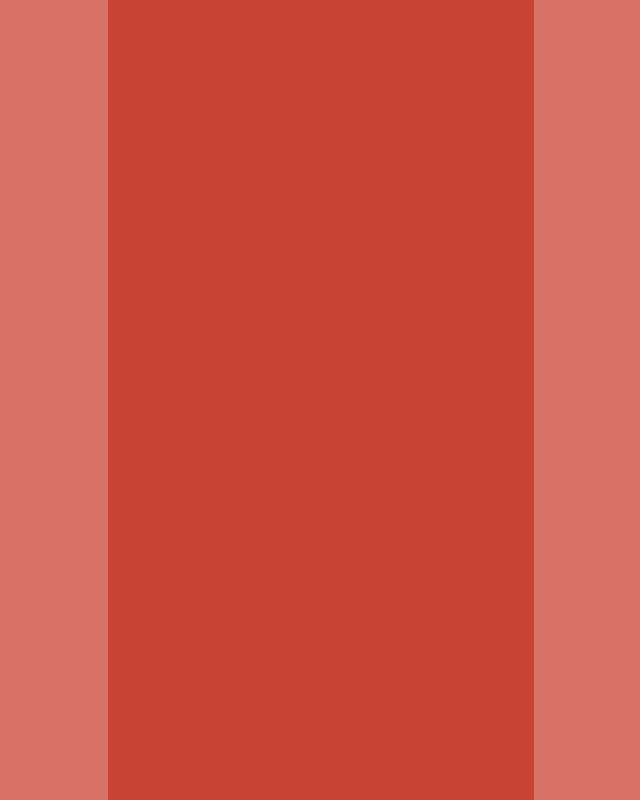
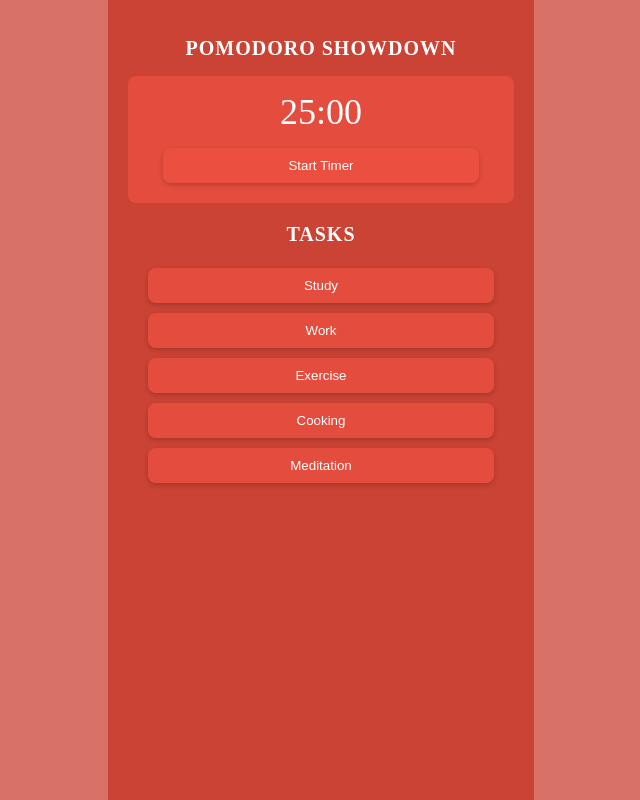
Before and after one commit to GPropersi/daft-hack-games, a Flask app: page / in a window 1280 px wide. Shown: the whole page, without its empty margins (319-959 px from the left). Run offline with Flask 3, Linux system fonts and the light colour scheme.

Commit message:
pomodoro timer. touched the main.py a bit

```diff
--- a/main.py
+++ b/main.py
@@ -1,11 +1,28 @@
-from flask import Flask, render_template
+from flask import Flask, render_template, request, jsonify
 from flask_sqlalchemy import SQLAlchemy
 
 app = Flask(__name__)
 
 db = SQLAlchemy()
 
+tasks = [
+    "Study",
+    "Work",
+    "Exercise",
+    "Cooking",
+    "Meditation",
+    ]
+
+task_data = {task: 0 for task in tasks}
 
 @app.route('/')
 def hello():
-    return render_template("layout.html")
+    return render_template("layout.html", tasks=tasks)
+
+@app.route('/complete_task', methods=['POST'])
+def complete_task():
+    task_name = request.json.get('task')
+    if task_name in task_data:
+        task_data[task_name] += 1
+        return jsonify(success=True, count=task_data[task_name])
+    return jsonify(success=False, message="Task not found"), 404
--- a/static/css/styles.css
+++ b/static/css/styles.css
@@ -1,7 +1,7 @@
 :root {
     --innerRed: rgba(203, 67, 53, 1.0);
     --outerRed: rgba(203, 67, 53, 0.75);
-
+    --timerBackground: rgba(236, 81, 64, 0.75);
 }
 
 html,
@@ -10,8 +10,8 @@ body {
     flex-direction: row;
     height: 100%;
     width: 100%;
-	padding: 0px;
-	margin: 0px;
+    padding: 0;
+    margin: 0;
 }
 
 .outer-panel {
@@ -27,3 +27,63 @@ body {
     height: 100%;
     width: calc(100% / 3);
 }
+
+.main-box {
+    max-width: 600px;
+    margin: auto;
+    padding: 20px;
+    border: none;
+    border-radius: 8px;
+    text-align: center;
+    background-color: var(--outerRed);
+}
+
+.timer-box {
+    padding: 15px;
+    background-color: var(--timerBackground);
+    margin-bottom: 20px;
+    border-radius: 8px;
+}
+
+.timer {
+    font-size: 36px;
+    margin-bottom: 10px;
+    color: white;
+}
+
+#taskList {
+    list-style-type: none;
+    padding: 0;
+    margin: 0;
+    text-align: center;
+}
+
+.toggle-btn, .task-btn {
+    padding: 10px 20px;
+    background-color: var(--timerBackground);
+	box-shadow: 0 2px 5px rgba(0, 0, 0, 0.2);
+    color: white;
+    border: none;
+    border-radius: 8px;
+    cursor: pointer;
+    margin: 5px;
+    transition: background-color 0.3s ease;
+    width: calc(100% - 40px); /* Subtracts total margin from sides aka makes this thing even*/
+}
+
+.task-btn {
+    display: inline-block;
+    box-shadow: 0 2px 5px rgba(0, 0, 0, 0.2);
+}
+
+.toggle-btn:hover, .task-btn:hover {
+    background-color: rgba(255, 255, 255, 0.2);
+}
+
+.task-txt {
+    font-size: 20px;
+    color: white;
+    text-align: center;
+    letter-spacing: 1px;
+    border-radius: 8px;
+}
--- a/templates/timer_column.html
+++ b/templates/timer_column.html
@@ -0,0 +1,65 @@
+<div class="main-box">
+    <h2 class="task-txt">POMODORO SHOWDOWN</h2>
+    <div class="timer-box">
+        <div class="timer" id="timer"></div>
+        <button id="start-timer" class="toggle-btn">Start Timer</button>
+    </div>
+    <h2 class="task-txt">TASKS</h2>
+    <div>
+        <ul id="taskList">
+            {% for task in tasks %}
+                <li>
+                    <button class="task-btn" data-task="{{ task }}">{{ task }}</button>
+                </li>
+            {% endfor %}
+        </ul>
+    </div>
+</div>
+
+<script>
+    let countdown;
+    const timerDisplay = document.getElementById("timer");
+    const startButton = document.getElementById("start-timer");
+    const totalTime = 25 * 60;
+    let timeLeft = totalTime;
+
+    // Function to update the timer display
+    function updateDisplay() {
+        const minutes = Math.floor(timeLeft / 60);
+        const seconds = timeLeft % 60;
+        timerDisplay.innerText = `${minutes}:${seconds < 10 ? '0' : ''}${seconds}`; // Format display
+    }
+
+    // Handle task button clicks
+    document.querySelectorAll('.task-btn').forEach(button => {
+        button.addEventListener('click', function() {
+            currentTask = this.getAttribute('data-task'); // Get the task name
+            console.log(`Task selected: ${currentTask}`);
+            startButton.disabled = false; // Enable the start button
+        });
+    });
+
+    // Start Timer Functionality
+    startButton.addEventListener("click", function() {
+        clearInterval(countdown); // Clear any existing timer
+        timeLeft = totalTime;
+        updateDisplay();
+
+        startButton.disabled = true; // Disable the button to prevent multiple starts
+
+        countdown = setInterval(function() {
+            timeLeft--;
+
+            if (timeLeft < 0) {
+                clearInterval(countdown);
+                timerDisplay.innerText = "Done!";
+                startButton.disabled = false; // Re-enable the button
+                return;
+            }
+
+            updateDisplay();
+        }, 1000);
+    });
+
+    updateDisplay();
+</script>
```
Also changed, not shown: 1 other file. Lines whose indentation alone changed are shown as unchanged.
